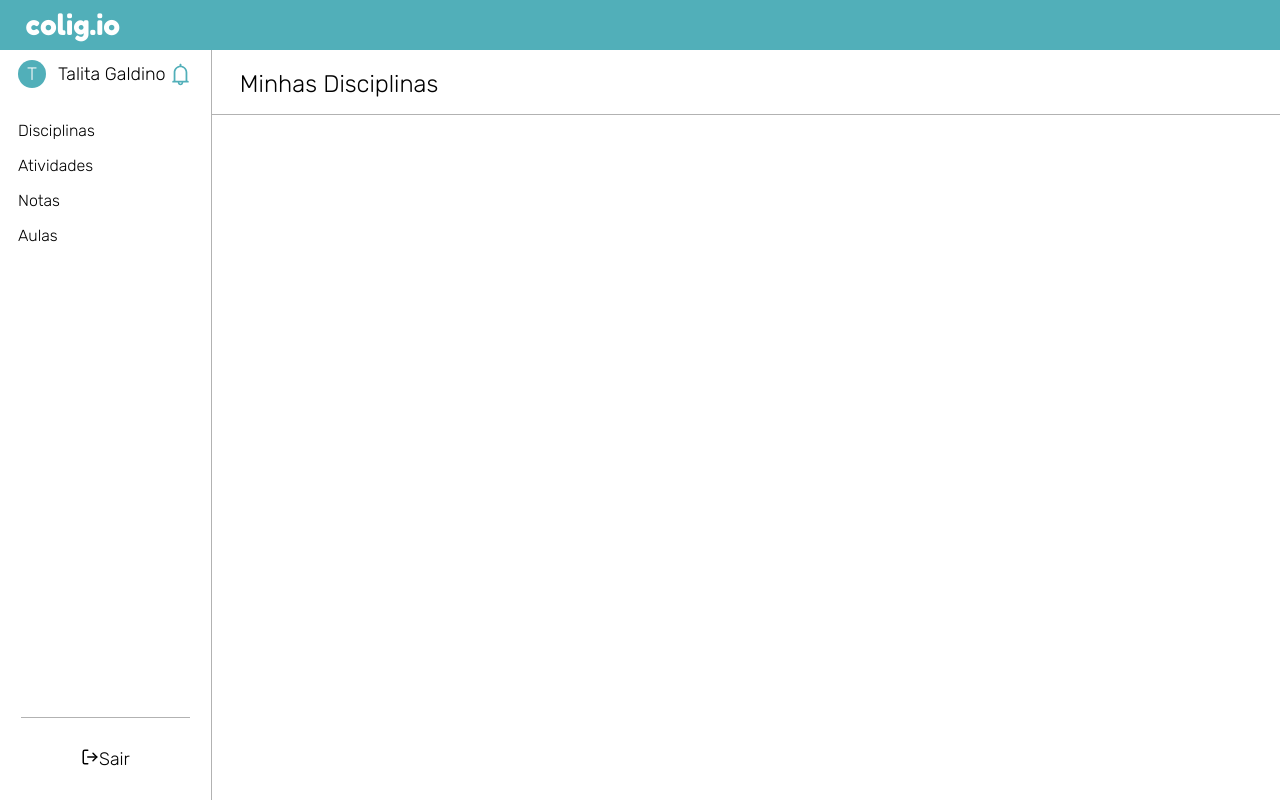
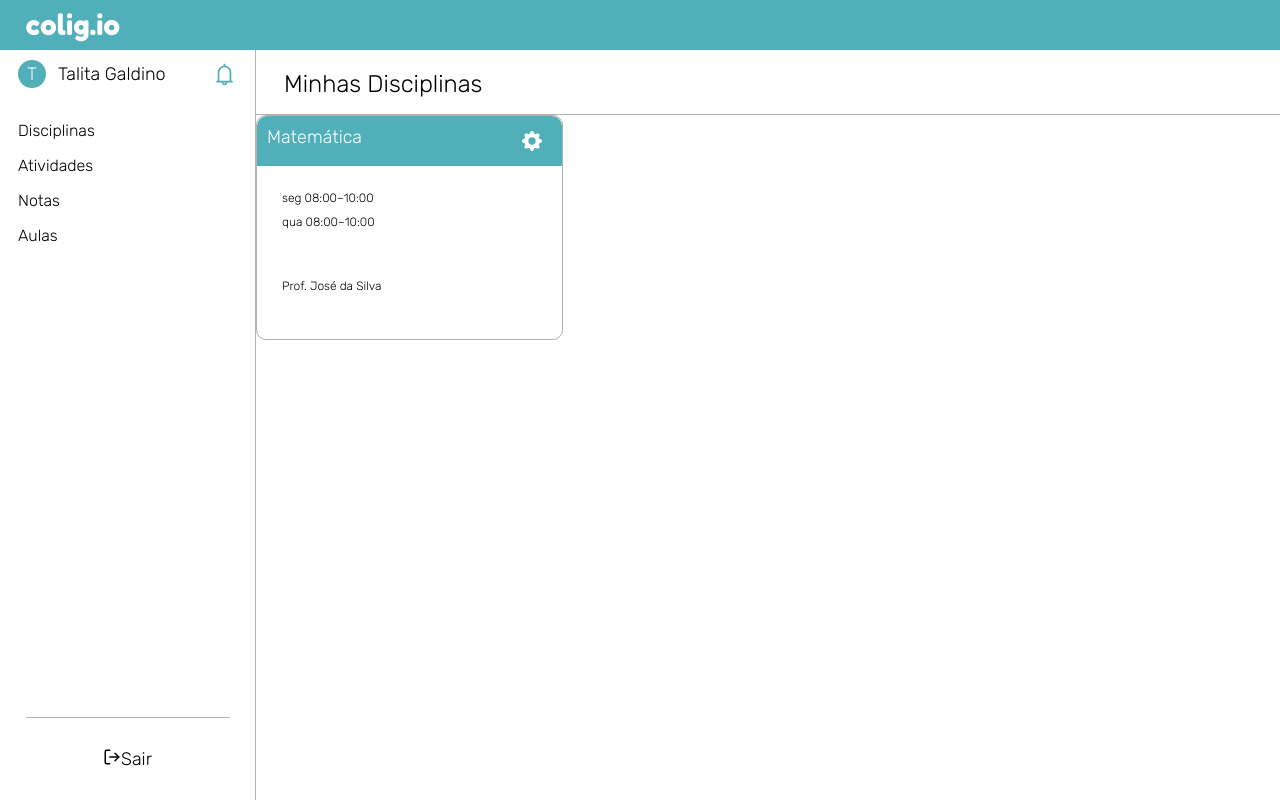
Before and after one commit to pedroespindula/coligio-front, a React (Create React App) app: page /dashboard in a window 1280 px wide. Built offline with nearby package versions, Linux system fonts and the light colour scheme.

Commit message:
adiciona componente de card de disciplina (com informações mockadas)

```diff
--- /dev/null
+++ b/src/components/DisciplineCard/index.js
@@ -0,0 +1,42 @@
+import React from 'react';
+import { CardContainer, HeaderCard, Name, IconContainer, ContentContainer, Information, InformationPosition } from './styles';
+
+import { BsGearFill } from 'react-icons/bs';
+
+const DisciplineCard = ({ name, schedule, teacher }) => {
+	return(
+		<CardContainer>
+
+			<HeaderCard>
+				<Name>
+					Matemática
+				</Name>
+
+				<IconContainer>
+					<BsGearFill fill='#FFF' size={20}/>
+				</IconContainer>
+
+			</HeaderCard>
+
+			<ContentContainer>
+				<InformationPosition>
+					<Information>
+						seg 08:00~10:00
+					</Information>
+
+					<Information>
+						qua 08:00~10:00
+					</Information>
+				</InformationPosition>
+
+				<InformationPosition>
+					<Information>
+						Prof. José da Silva
+					</Information>
+				</InformationPosition>
+			</ContentContainer>
+		</CardContainer>
+	);
+}
+
+export default DisciplineCard;
--- /dev/null
+++ b/src/components/DisciplineCard/styles.js
@@ -0,0 +1,48 @@
+import styled from 'styled-components';
+
+export const CardContainer = styled.div`
+	border: 1px solid rgba(0, 0, 0, 0.3);
+	width: 30%;
+	height: 30%;
+	border-radius: 10px;
+`;
+
+export const HeaderCard = styled.div`
+	width: 100%;
+	background-color: #51afb9;
+	height: 50px;
+
+	display: flex;
+
+	border-radius: 10px 10px 0 0;
+`;
+
+export const Name = styled.h3`
+	font-size: 18px;
+	font-weight: 300;
+	font-family: 'Rubik', sans-serif;
+
+	color: #FFF;
+	padding: 10px;
+`;
+
+export const IconContainer = styled.div`
+	padding: 15px 20px;
+	width: 100%;
+	text-align: end;
+`;
+
+export const ContentContainer = styled.div`
+	display: flex;
+	flex-direction: column;
+`;
+
+export const Information = styled.h6`
+	font-size: 12px;
+	font-weight: 300;
+	padding: 5px;
+`;
+
+export const InformationPosition = styled.div`
+	padding: 20px;
+`;
--- a/src/views/Dashboard/index.js
+++ b/src/views/Dashboard/index.js
@@ -2,6 +2,7 @@ import React from 'react';
 import Header from '../../components/Header';
 import { DashboardContainer, Title } from './styles';
 import Navbar from '../../components/Navbar';
+import DisciplineCard from '../../components/DisciplineCard';
 
 const Dashboard = () => {
 
@@ -12,6 +13,13 @@ const Dashboard = () => {
         { name: 'Aulas', href: '/aulas' }
     ];
 
+    const disciplines = [
+        { name: 'Matemática', schedule: ['seg 08:00~10:00', 'qua 08:00~10:00'], teacher: 'Prof. João Assis'},
+        { name: 'Inglês', schedule: ['seg 08:00~10:00', 'qua 08:00~10:00'], teacher: 'Prof. Maria Julia'},
+        { name: 'Português', schedule: ['seg 08:00~10:00', 'qua 08:00~10:00'], teacher: 'Prof. Marcio Roberto'},
+        { name: 'História', schedule: ['seg 08:00~10:00', 'qua 08:00~10:00'], teacher: 'Prof. Ana Carolina'}
+    ];
+
     return (
         <>
             <Header />
@@ -20,9 +28,17 @@ const Dashboard = () => {
                     userName="Talita Galdino"
                     options={options}
                 />
+                <div style={{display: 'flex', flexDirection: 'column'}}>
                 <Title>
                     Minhas Disciplinas
                 </Title>
+                {
+                    disciplines.map((discipline) => {
+                        <DisciplineCard name={discipline.name} schedule={discipline.schedule} teacher={discipline.teacher} />
+                    })
+                }
+                <DisciplineCard />
+                </div>
             </DashboardContainer>
         </>
     );
--- a/src/views/Dashboard/styles.js
+++ b/src/views/Dashboard/styles.js
@@ -15,7 +15,8 @@ export const Title = styled.div`
     font-weight: 300;
 
     height: 65px;
-    width: 100%;
+    width: 80vw;
+    /* eu sei q esse width ta errado, vou ajeitar amanha, é so temporário */
     padding: 20px 28px;
 
     border-bottom: 1px solid rgba(0, 0, 0, 0.3);
```
